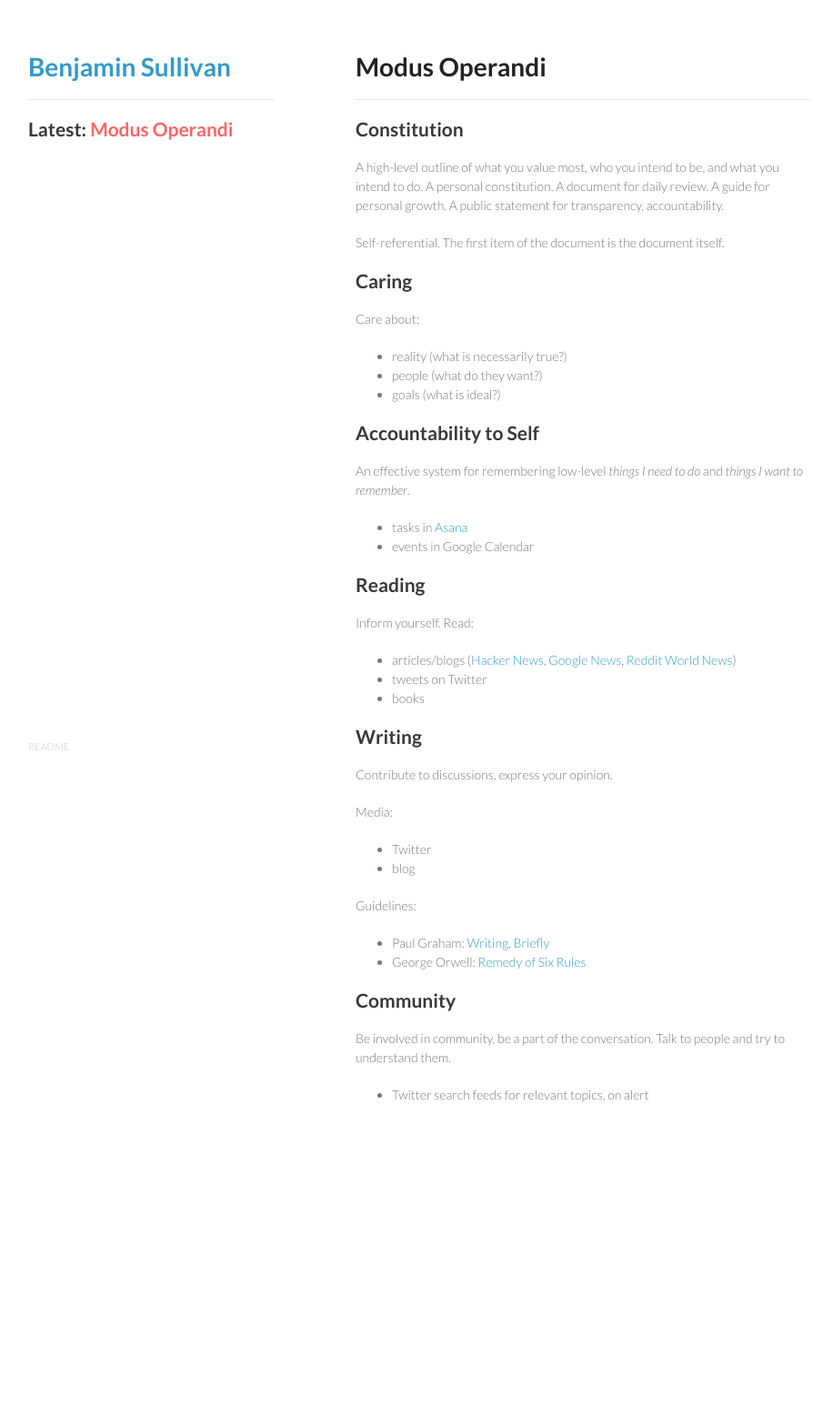
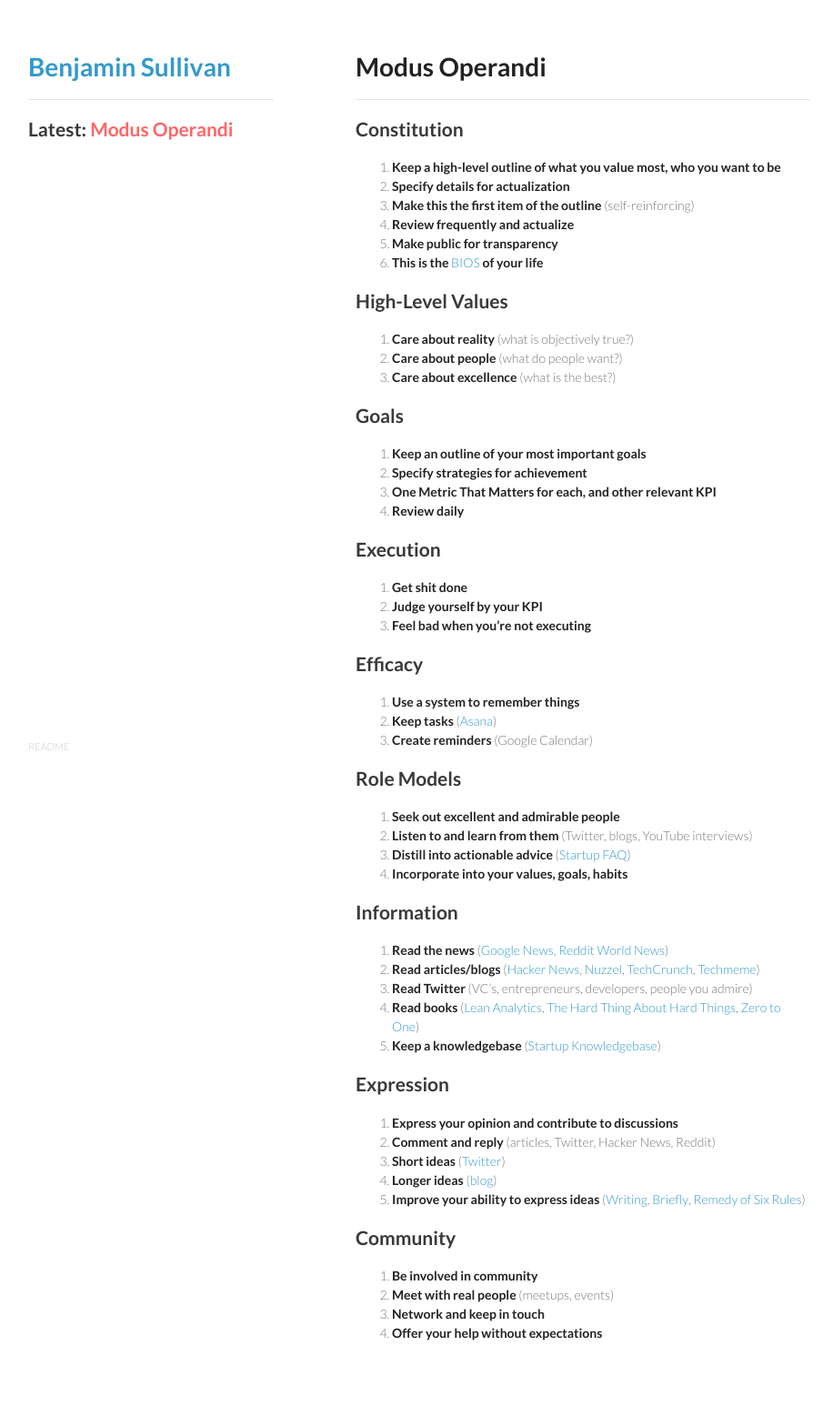
Before and after one commit to bnjs/bnjs.github.io, a Jekyll site: the page built from _posts/2014-09-13-modus-operandi.md, in a window 1280 px wide. Shown: the whole page at 91% size, without its empty margins (179-1095 px from the left). Built offline with Jekyll 4.4.1, drawn with Linux system fonts in a browser that asks for light colours; nearby versions of some CDN libraries; before the commit the page ends 1284 px from its top, so only the background shows below that.

Commit message:
Update modus operandi

```diff
--- a/_posts/2014-09-13-modus-operandi.md
+++ b/_posts/2014-09-13-modus-operandi.md
@@ -8,50 +8,65 @@ permalink: modus-operandi
 
 ## Constitution
 
-A high-level outline of what you value most, who you intend to be, and what you intend to do. A personal constitution. A document for daily review. A guide for personal growth. A public statement for transparency, accountability.
+1. **Keep a high-level outline of what you value most, who you want to be**
+2. **Specify details for actualization**
+3. **Make this the first item of the outline** (self-reinforcing)
+4. **Review frequently and actualize**
+5. **Make public for transparency**
+6. **This is the [BIOS](http://en.wikipedia.org/wiki/BIOS) of your life**
 
-Self-referential. The first item of the document is the document itself.
+## High-Level Values
 
-## Caring
+1. **Care about reality** (what is objectively true?)
+2. **Care about people** (what do people want?)
+3. **Care about excellence** (what is the best?)
 
-Care about:
+## Goals
 
-* reality (what is necessarily true?)
-* people (what do they want?)
-* goals (what is ideal?)
+1. **Keep an outline of your most important goals**
+2. **Specify strategies for achievement**
+3. **One Metric That Matters for each, and other relevant KPI**
+4. **Review daily**
 
-## Accountability to Self
+## Execution
 
-An effective system for remembering low-level *things I need to do* and *things I want to remember*.
+1. **Get shit done**
+2. **Judge yourself by your KPI**
+3. **Feel bad when you're not executing**
 
-* tasks in [Asana](http://www.asana.com)
-* events in Google Calendar
+## Efficacy
 
-## Reading
+1. **Use a system to remember things**
+2. **Keep tasks** ([Asana](http://www.asana.com))
+3. **Create reminders** (Google Calendar)
 
-Inform yourself. Read:
+## Role Models
 
-* articles/blogs ([Hacker News](http://news.ycombinator.com), [Google News](http://news.google.com), [Reddit World News](http://www.reddit.com/r/worldnews))
-* tweets on Twitter
-* books
+1. **Seek out excellent and admirable people**
+1. **Listen to and learn from them** (Twitter, blogs, YouTube interviews)
+2. **Distill into actionable advice** ([Startup FAQ](http://www.bnjs.co/startup-faq))
+3. **Incorporate into your values, goals, habits**
 
-## Writing
+## Information
 
-Contribute to discussions, express your opinion.
+1. **Read the news** ([Google News](http://news.google.com), [Reddit World News](http://www.reddit.com/r/worldnews))
+2. **Read articles/blogs** ([Hacker News](http://news.ycombinator.com), [Nuzzel](http://www.nuzzel.com), [TechCrunch](http://www.techcrunch.com), [Techmeme](http://www.techmeme.com))
+3. **Read Twitter** (VC's, entrepreneurs, developers, people you admire)
+4. **Read books** ([Lean Analytics](http://amzn.com/1449335675), [The Hard Thing About Hard Things](http://amzn.com/B00DQ845EA), [Zero to One](http://amzn.com/B00KHX0II4))
+5. **Keep a knowledgebase** ([Startup Knowledgebase](http://www.bnjs.co/startup-knowledgebase))
 
-Media:
+## Expression
 
-* Twitter
-* blog
-
-Guidelines:
-
-* Paul Graham: [Writing, Briefly](http://www.paulgraham.com/writing44.html)
-* George Orwell: [Remedy of Six Rules](http://en.wikipedia.org/wiki/Politics_and_the_English_Language#Remedy_of_Six_Rules)
+1. **Express your opinion and contribute to discussions**
+2. **Comment and reply** (articles, Twitter, Hacker News, Reddit)
+3. **Short ideas** ([Twitter](https://twitter.com/bnjs))
+4. **Longer ideas** ([blog](http://www.bnjs.co))
+5. **Improve your ability to express ideas** ([Writing, Briefly](http://www.paulgraham.com/writing44.html), [Remedy of Six Rules](http://en.wikipedia.org/wiki/Politics_and_the_English_Language#Remedy_of_Six_Rules))
 
 
 ## Community
 
-Be involved in community, be a part of the conversation. Talk to people and try to understand them.
-
-* Twitter search feeds for relevant topics, on alert
+1. **Be involved in community**
+2. **Meet with real people** (meetups, events)
+3. **Network and keep in touch**
+4. **Offer your help without expectations**
```
